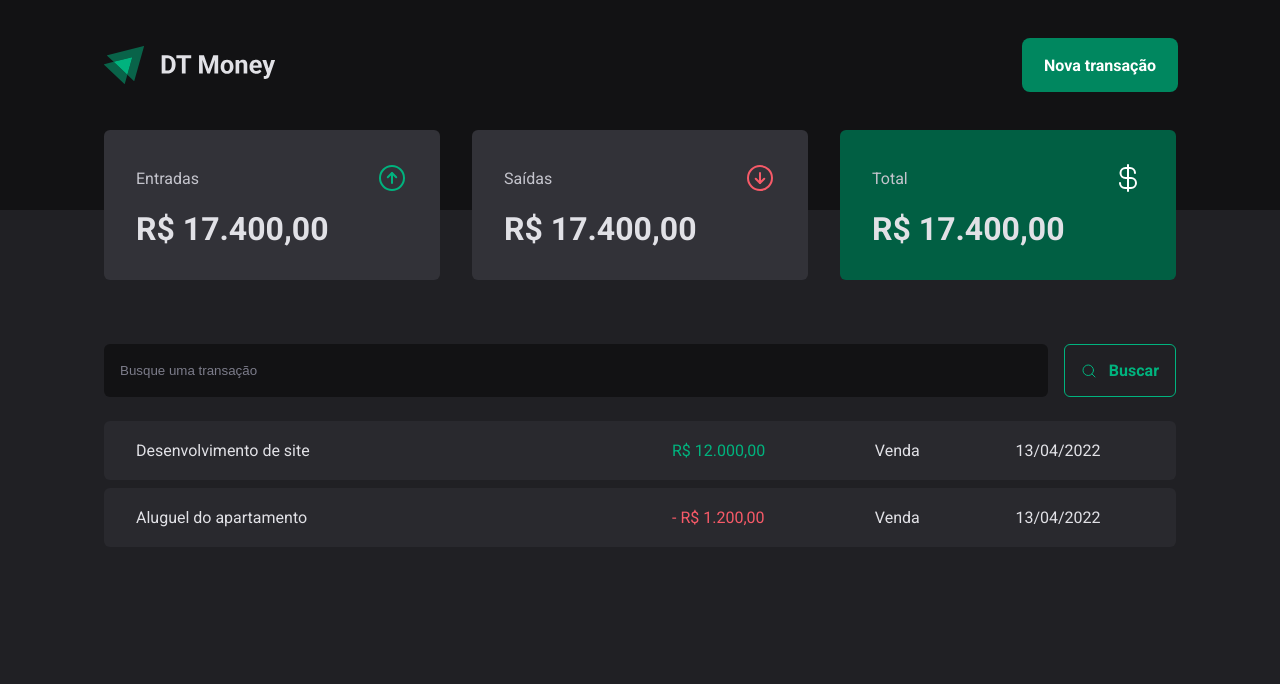
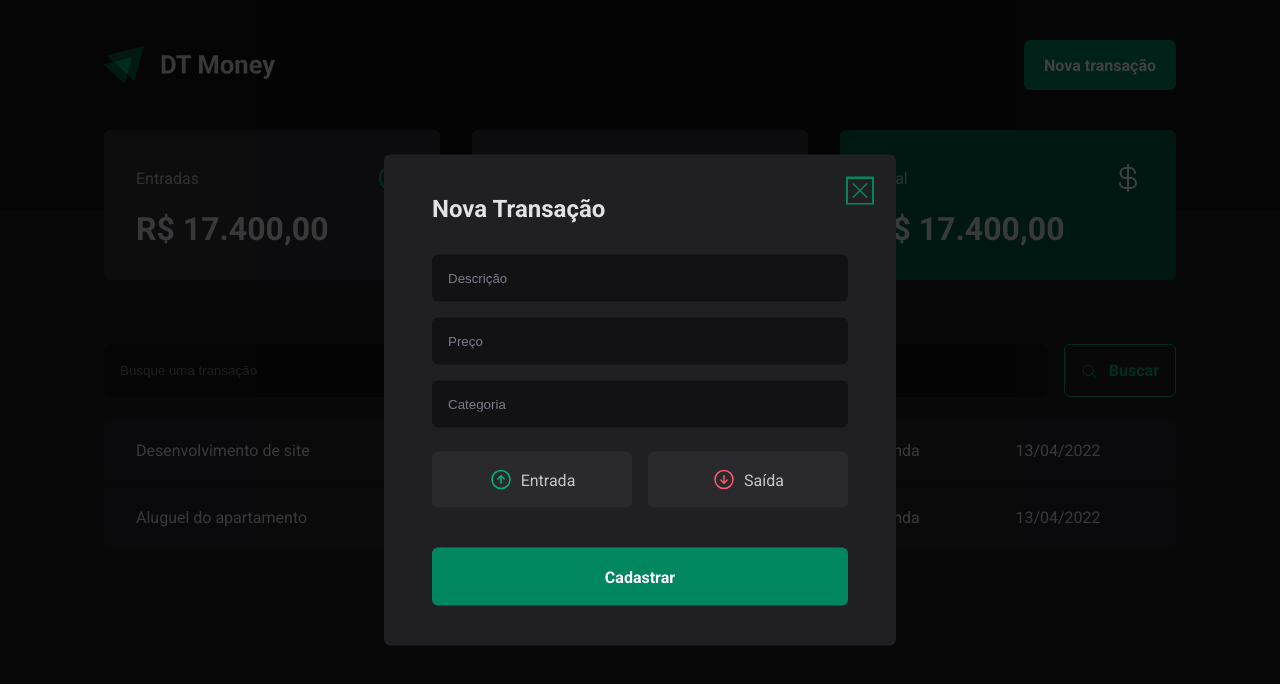
Before and after one commit to arilsonsouza/ignite-reactjs-2022, a React (Vite) app in the folder 03-dt-money/: page / in a window 1280 px wide. Both pictures are taken after a click on the button "Nova transação". Shown: the top 684 px of the page. Built offline with nearby package versions, Linux system fonts and the light colour scheme.

Commit message:
feat: add component NewTransactionModal

```diff
--- a/03-dt-money/package.json
+++ b/03-dt-money/package.json
@@ -9,6 +9,8 @@
     "preview": "vite preview"
   },
   "dependencies": {
+    "@radix-ui/react-dialog": "^1.0.3",
+    "@radix-ui/react-radio-group": "^1.1.3",
     "phosphor-react": "^1.4.1",
     "react": "^18.2.0",
     "react-dom": "^18.2.0",
--- a/03-dt-money/src/components/Header/index.tsx
+++ b/03-dt-money/src/components/Header/index.tsx
@@ -1,12 +1,20 @@
+import * as Dialog from '@radix-ui/react-dialog'
 import { HeaderContainer, HeaderContent, NewTransactionBtn } from './styles'
 import logoImg from '../../assets/logo.svg'
+import { NewTransactionModal } from '../NewTransactionModal'
 
 export function Header() {
   return (
     <HeaderContainer>
       <HeaderContent>
         <img src={logoImg} alt="" />
-        <NewTransactionBtn>Nova transação</NewTransactionBtn>
+        <Dialog.Root>
+          <Dialog.Trigger asChild>
+            <NewTransactionBtn>Nova transação</NewTransactionBtn>
+          </Dialog.Trigger>
+
+          <NewTransactionModal />
+        </Dialog.Root>
       </HeaderContent>
     </HeaderContainer>
   )
--- /dev/null
+++ b/03-dt-money/src/components/NewTransactionModal/index.tsx
@@ -0,0 +1,49 @@
+import * as Dialog from '@radix-ui/react-dialog'
+import { ArrowCircleDown, ArrowCircleUp, X } from 'phosphor-react'
+
+import {
+  CloseButton,
+  Content,
+  Overlay,
+  TransactionType,
+  TransactionTypeButton,
+} from './styles'
+
+export function NewTransactionModal() {
+  return (
+    <Dialog.Portal>
+      <Overlay />
+      <Content>
+        <Dialog.Title>Nova Transação</Dialog.Title>
+        <CloseButton>
+          <X size={24} />
+        </CloseButton>
+        <form action="">
+          <input type="text" placeholder="Descrição" required />
+          <input type="number" placeholder="Preço" required />
+          <input type="text" placeholder="Categoria" required />
+          <TransactionType>
+            <TransactionTypeButton
+              type="button"
+              variant="income"
+              value="income"
+            >
+              <ArrowCircleUp size={24} />
+              Entrada
+            </TransactionTypeButton>
+
+            <TransactionTypeButton
+              type="button"
+              variant="outcome"
+              value="outcome"
+            >
+              <ArrowCircleDown size={24} />
+              Saída
+            </TransactionTypeButton>
+          </TransactionType>
+          <button type="submit">Cadastrar</button>
+        </form>
+      </Content>
+    </Dialog.Portal>
+  )
+}
--- /dev/null
+++ b/03-dt-money/src/components/NewTransactionModal/styles.ts
@@ -0,0 +1,120 @@
+import styled from 'styled-components'
+import * as Dialog from '@radix-ui/react-dialog'
+import * as RadioGroup from '@radix-ui/react-radio-group'
+
+export const Overlay = styled(Dialog.Overlay)`
+  position: fixed;
+  width: 100vw;
+  height: 100vh;
+  inset: 0;
+  background: rgba(0, 0, 0, 0.75);
+`
+
+export const Content = styled(Dialog.Content)`
+  min-width: 32rem;
+  border-radius: 6px;
+  padding: 2.5rem 3rem;
+  background: ${(props) => props.theme['gray-800']};
+
+  position: fixed;
+  top: 50%;
+  left: 50%;
+  transform: translate(-50%, -50%);
+
+  form {
+    margin-top: 2rem;
+    display: flex;
+    flex-direction: column;
+    gap: 1rem;
+
+    input {
+      border-radius: 6px;
+      border: 0;
+      background: ${(props) => props.theme['gray-900']};
+      color: ${(props) => props.theme['gray-300']};
+      padding: 1rem;
+
+      &::placeholder {
+        color: ${(props) => props.theme['gray-500']};
+      }
+    }
+
+    button[type='submit'] {
+      height: 58px;
+      border: 0;
+      background: ${(props) => props.theme['green-500']};
+      color: ${(props) => props.theme.white};
+      font-weight: bold;
+      padding: 0 1.25rem;
+      border-radius: 6px;
+      margin-top: 1.5rem;
+      cursor: pointer;
+
+      &:hover {
+        background: ${(props) => props.theme['green-700']};
+        transition: background-color 0.2s;
+      }
+    }
+  }
+`
+
+export const CloseButton = styled(Dialog.Close)`
+  position: absolute;
+  background: transparent;
+  border: 0;
+  top: 1.5rem;
+  right: 1.5rem;
+  line-height: 0;
+  cursor: pointer;
+  color: ${(props) => props.theme['green-500']};
+`
+
+export const TransactionType = styled(RadioGroup.Root)`
+  display: grid;
+  grid-template-columns: repeat(2, 1fr);
+  gap: 1rem;
+  margin-top: 0.5rem;
+`
+
+interface TransactionTypeButtonProps {
+  variant: 'income' | 'outcome'
+}
+
+export const TransactionTypeButton = styled(
+  RadioGroup.Item,
+)<TransactionTypeButtonProps>`
+  background: ${(props) => props.theme['gray-700']};
+  padding: 1rem;
+  display: flex;
+  align-items: center;
+  justify-content: center;
+  gap: 0.5rem;
+  border-radius: 6px;
+  cursor: pointer;
+  border: 0;
+  color: ${(props) => props.theme['gray-300']};
+
+  svg {
+    color: ${(props) =>
+      props.variant === 'income'
+        ? props.theme['green-300']
+        : props.theme['red-300']};
+  }
+
+  &[data-state='unchecked']:hover {
+    background: ${(props) => props.theme['gray-600']};
+    transition: background-color 0.2s;
+  }
+
+  &[data-state='checked'] {
+    color: ${(props) => props.theme.white};
+    background: ${(props) =>
+      props.variant === 'income'
+        ? props.theme['green-500']
+        : props.theme['red-500']};
+
+    svg {
+      color: ${(props) => props.theme.white};
+    }
+  }
+`
```
Also changed, not shown: 1 other file (tests, documents, lock files or other folders).
